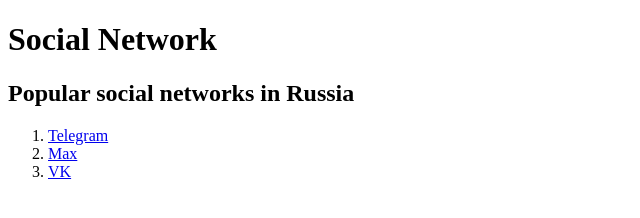
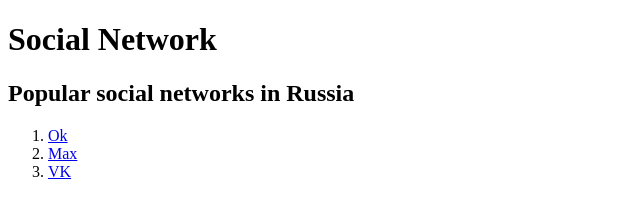
Before and after one commit to Camnitto/task-html, a website: page src/index.html in a window 1280 px wide. Shown: the full height of the page, 0-640 px from the left. Drawn offline with Linux system fonts and the light colour scheme.

Commit message:
Задание по HTML

```diff
--- a/src/index.html
+++ b/src/index.html
@@ -8,7 +8,7 @@
         <h2>Popular social networks in Russia</h2>
         <ol>
             <li>
-                <a href="https://web.telegram.org" target="_blank">Telegram</a>
+                <a href="https://ok.ru/" target="_blank">Ok</a>
             </li>
             <li><a href="https://max.ru" target="_blank">Max</a></li>
             <li><a href="https://vk.com" target="_blank">VK</a></li>
```
